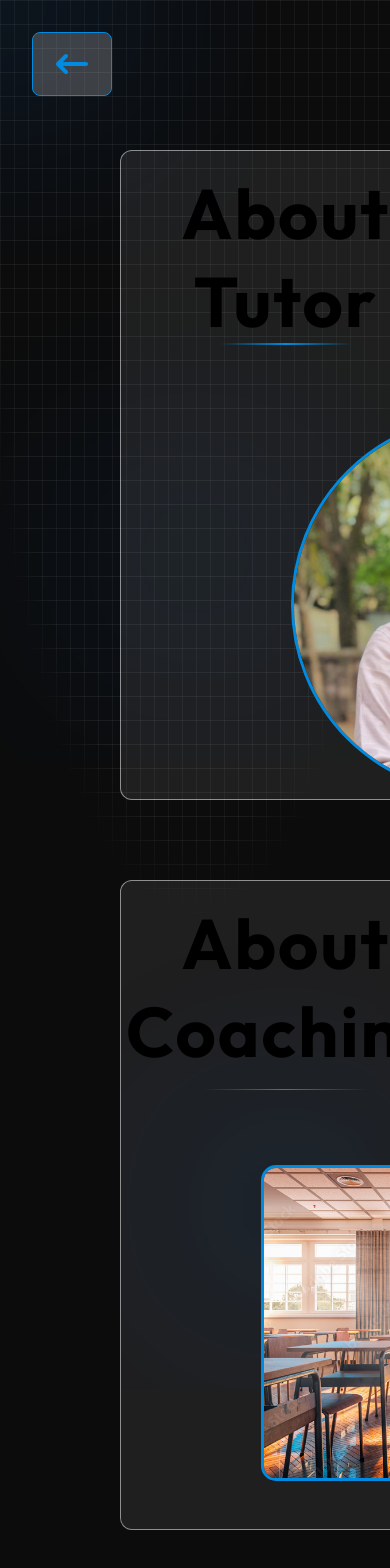
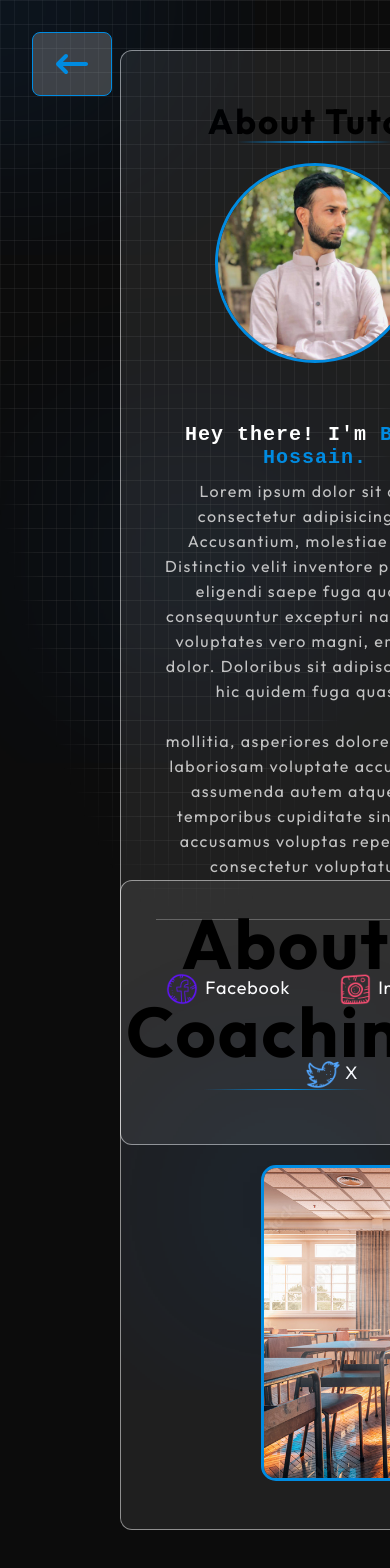
Before and after one commit to emon-shikder2217/Mass-English, a React (Vite) app: page /about in a window 390 px wide. Shown: the top 1568 px of the page. Built offline with nearby package versions, Linux system fonts and the light colour scheme; a web font is replaced by a local one.

Commit message:
initial commit

```diff
--- a/src/components/AboutTutor/Tutor.css
+++ b/src/components/AboutTutor/Tutor.css
@@ -1,3 +1,10 @@
+
+* {
+
+  box-sizing: border-box;
+
+}
+
 
 .about-overlay {
 
@@ -56,6 +63,8 @@
       backdrop-filter: blur( -12px );
 
       overflow: hidden;
+
+      box-sizing: border-box;
 
    }
 
@@ -213,6 +222,8 @@
     padding: 20px;
 
     box-sizing: border-box;
+
+    max-width: 100%;
 
     }
 
@@ -388,31 +399,56 @@
   }
 
 
+
     @media (max-width: 768px) {
+
+      .aboutTutor {
+
+        margin-bottom: -2000px;
+
+      }
       .tutorInfo {
-        grid-template-columns: 1fr;
-        grid-template-rows: repeat(2, auto);
-        grid-column-gap: 0px;
-        grid-row-gap: 20px;
+        display: flex;
+        flex-direction: column;
+        align-items: center;
       }
 
       .tutorImgContainer {
-        grid-area: 1 / 1 / 2 / 2;
+        width: 200px;
+        height: 200px;
+        margin: 0 auto;
       }
 
       .tutorTxt {
-        grid-area: 2 / 1 / 3 / 2;
+        text-align: center;
+        padding: 0 15px;
+      }
+
+      .tutorInfoTxt {
+        font-size: 16px;
+        margin: 10px 0;
+      }
+
+      .name {
+        font-size: 20px;
+      }
+
+      .tutorHeading {
+        font-size: 35px;
+        text-align: center;
+      }
+
+      .aboutTutor {
+        width: 100%;
+        height: auto;
+        padding: 30px 0;
+        margin-top: 50px;
+      }
+
+      .socialMediaTutor {
+        justify-content: center;
+        gap: 15px;
+        flex-wrap: wrap;
+        margin-top: 20px;
       }
     }
-
-
-@media (max-width: 480px) {
-    .tutorInfo {
-        padding: 10px;
-        grid-row-gap: 15px;
-    }
-
-    .tutorImgContainer, .tutorTxt {
-        min-height: 150px;
-    }
-}
```
Lines whose indentation alone changed are shown as unchanged.
